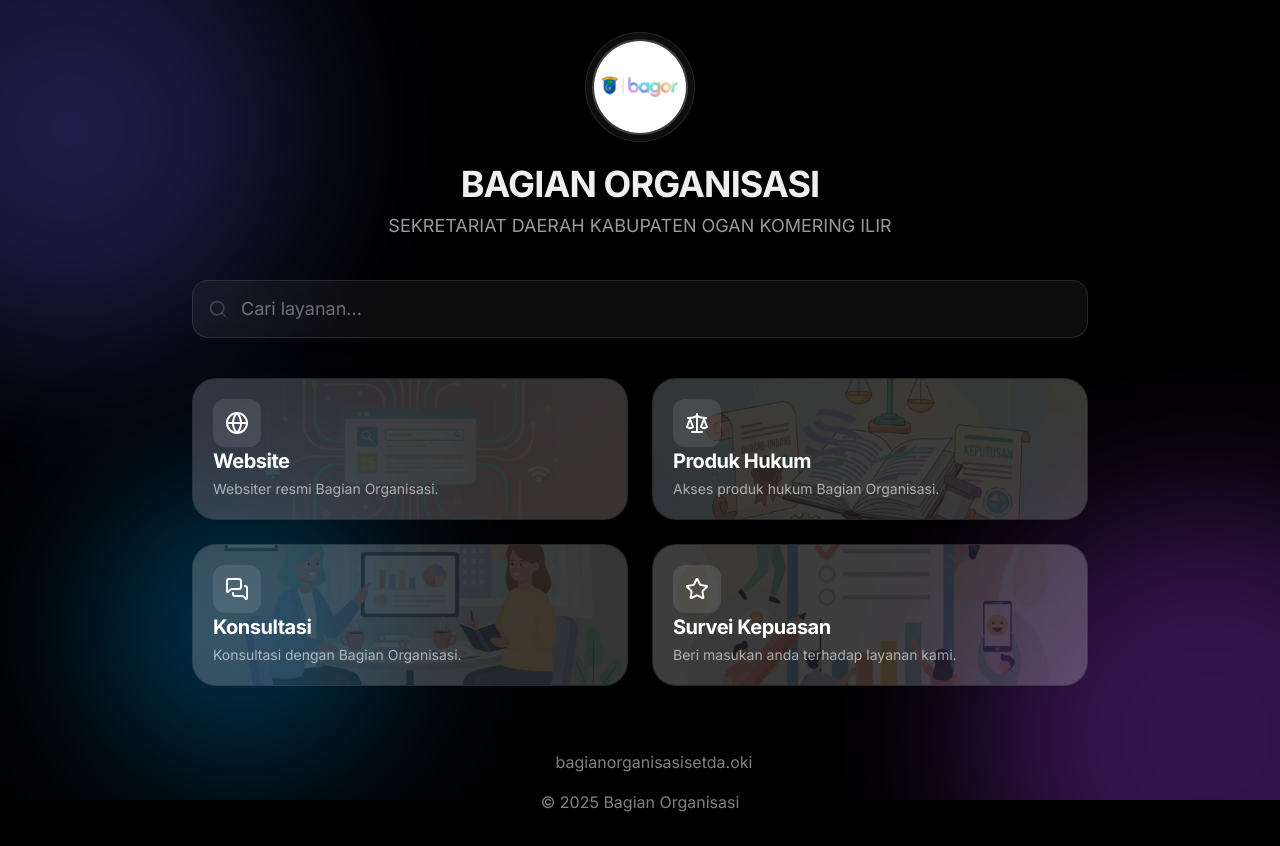
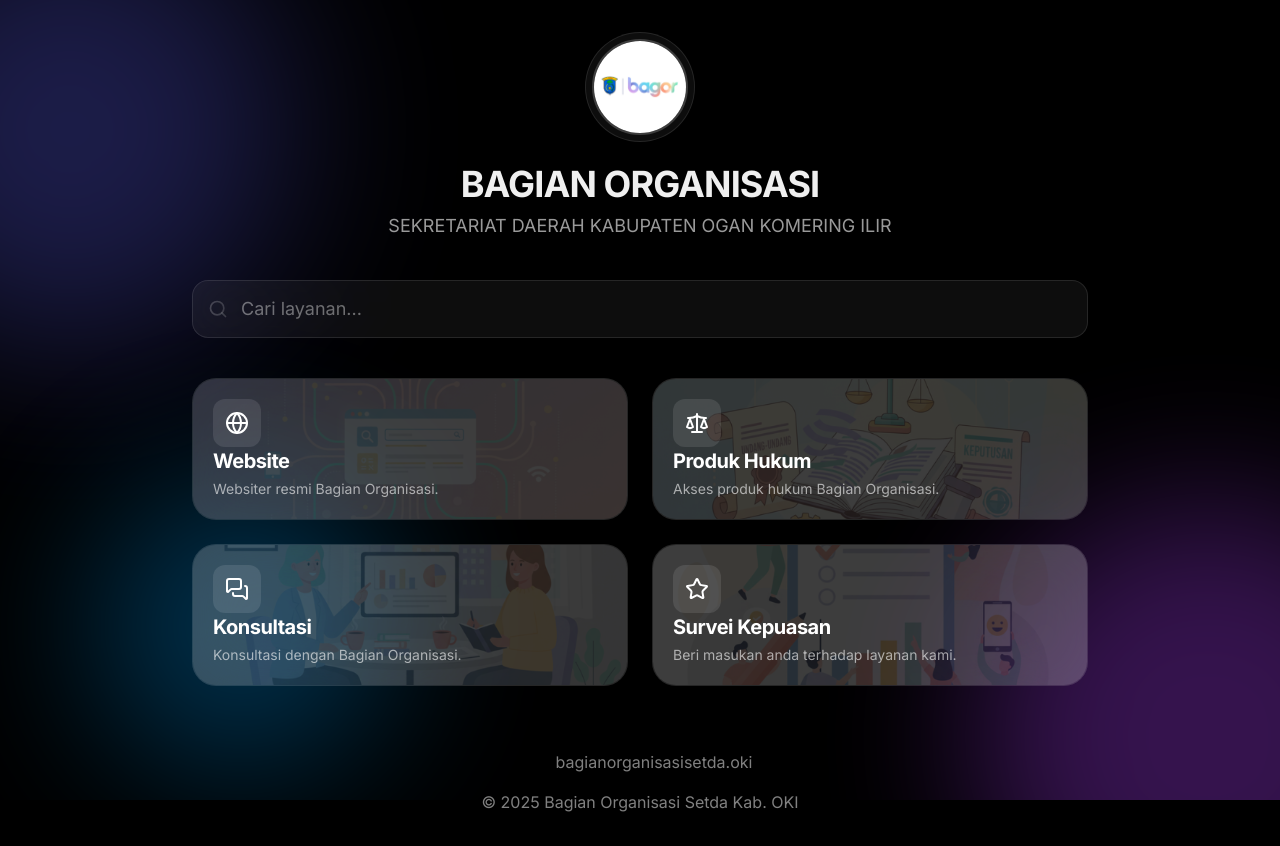
Before and after one commit to knighturnal/bagoroki, a plain HTML site: page index.html in a window 1280 px wide. Drawn offline with nearby package versions, Linux system fonts and the light colour scheme.

Commit message:
Update index.html

```diff
--- a/index.html
+++ b/index.html
@@ -254,7 +254,7 @@
                         <span>bagianorganisasisetda.oki</span>
                     </a>
                 </div>
-                <p>&copy; 2025 Bagian Organisasi</p>
+                <p>&copy; 2025 Bagian Organisasi Setda Kab. OKI</p>
             </footer>
         </div>
     </div>
```
